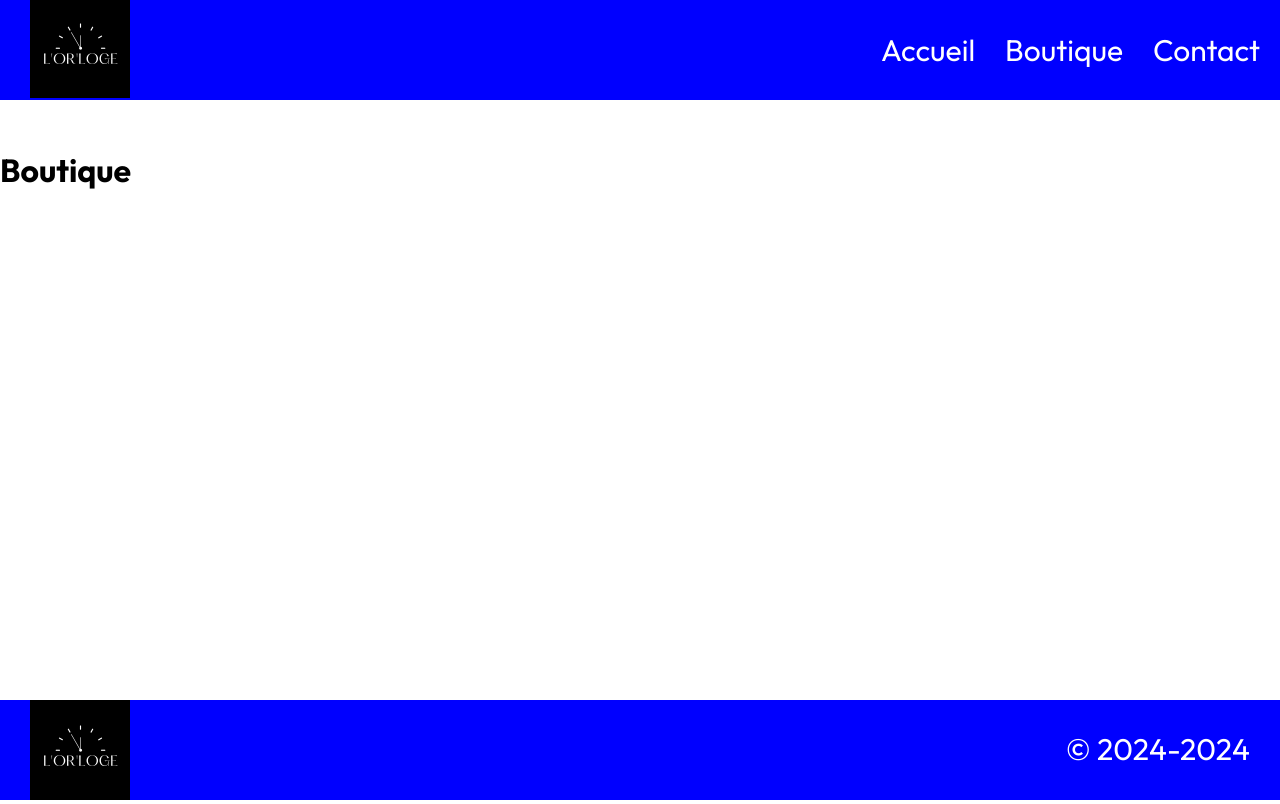
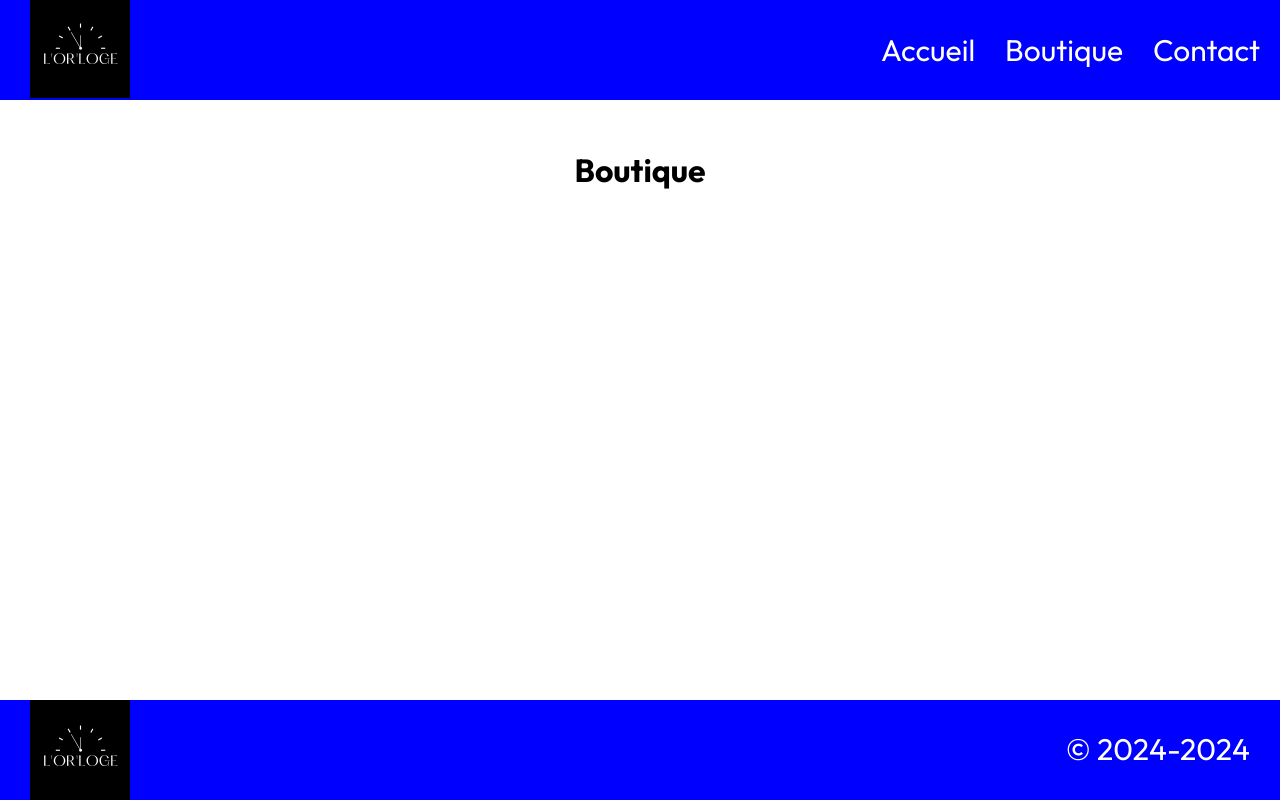
Before and after one commit to jeremydasi/my-watch, a React (Create React App) app: page /Boutique in a window 1280 px wide. Built offline with nearby package versions, Linux system fonts and the light colour scheme.

Commit message:
img importé et title centré

```diff
--- a/src/screen/boutique.js
+++ b/src/screen/boutique.js
@@ -1,9 +1,21 @@
 import '../style/boutique.css'
+import festinaHommeBleu from '../assets/festina-montre-homme-bleu.svg'
+import festinaHommeClassique from '../assets/festina-montre-homme-classique.svg'
+import festinaFemmeRose from'../assets/festina-montre-femme-rose.svg'
+import festinaFemmeDiamant from '../assets/festina-montre-femme-diamant.svg'
+import tommyHommeBleu from '../assets/Tommy-montre-homme-bleu.svg'
+import tommyHommeNoir from '../assets/Tommy-montre-noir-homme.svg'
+import tommyFemmeRose from '../assets/Tommy-montre-rose-femme.svg'
+import tommyFemmeOr from '../assets/Tommy-montre-or-femme.svg'
+import bossHommeBleu from '../assets/boss-montre-homme.svg'
+import bossHommeNoir from '../assets/boss-montre-noir-homme.svg'
+import bossFemmeRose from '../assets/boss-montre-rose-femme.svg'
+import bossFemmeOr from'../assets/boss-montre-or-femme.svg'
 
 function Boutique() {
     return(
         <div>
-            <h1>Boutique</h1>
+            <h1 className='title'>Boutique</h1>
         </div>
     )
 }
--- a/src/style/boutique.css
+++ b/src/style/boutique.css
@@ -0,0 +1,4 @@
+.title {
+    display: flex;
+    justify-content: center;
+}
```
